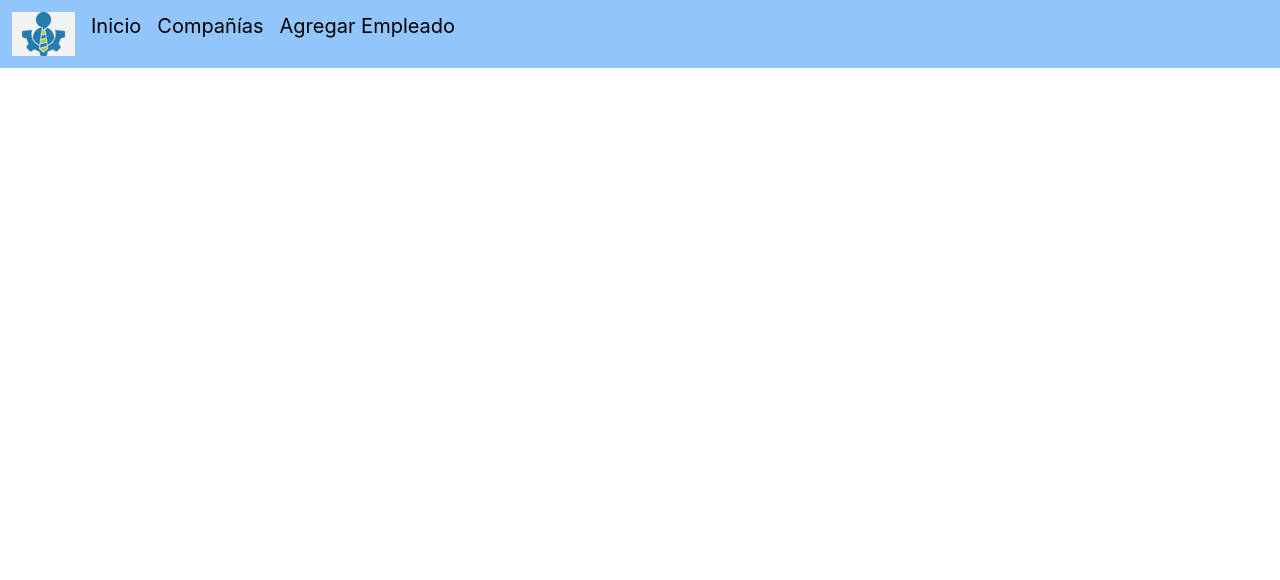
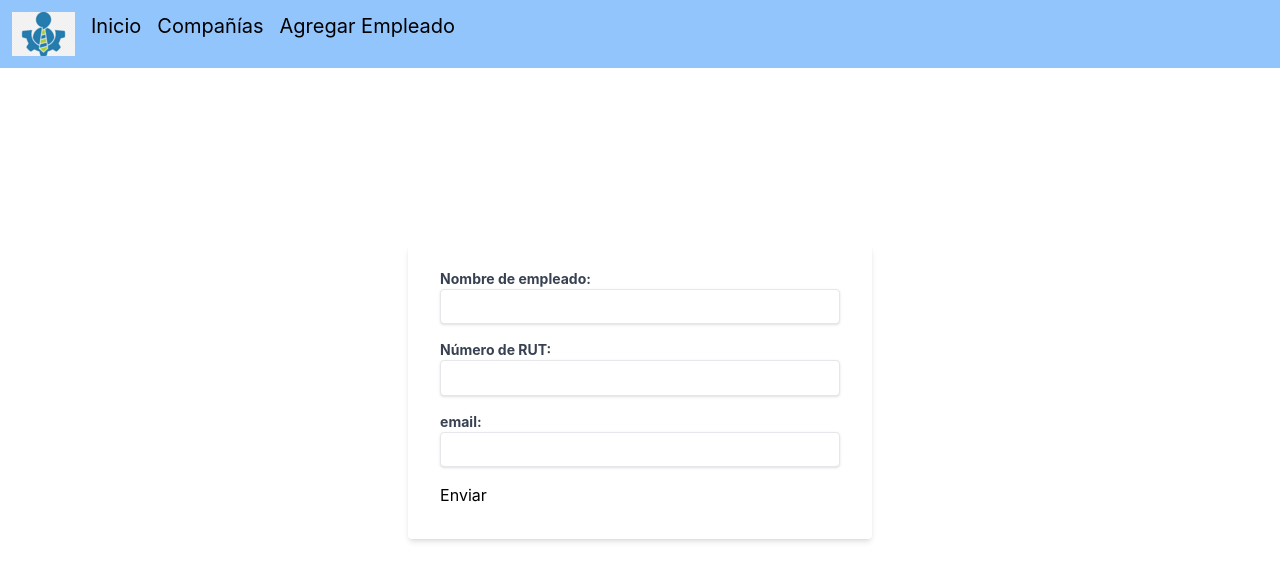
Before and after one commit to csagastegui59/tu-empleado-perfecto-react, a React (Create React App) app: page /companies/1/employeeForm in a window 1280 px wide. Shown: the top 580 px of the page. Built offline with nearby package versions, Linux system fonts and the light colour scheme.

Commit message:
refactor employee form

```diff
--- a/src/components/CreateEmployeeForm.js
+++ b/src/components/CreateEmployeeForm.js
@@ -1,37 +1,101 @@
-import axios from "axios";
-import React from "react";
+import React, { useState } from "react";
+import { useParams } from "react-router-dom";
 
-export function CreateEmployeeForm({ ...props }) {
-  const baseURL = "http://localhost:3001";
-  function createPostEmployee() {
-    axios
-      .post(baseURL + "/companies/:companyId", {
-        name: { ...props.name },
-        email: { ...props.email },
-        rut: { ...props.rut },
-        id: { ...props.id },
-        companyId: { ...props.companyId },
-      })
-      .then((response) => {});
+export function CreateEmployeeForm() {
+  const [name, setName] = useState("");
+  const [rut, setRut] = useState("");
+  const [email, setEmail] = useState("");
+  const [error, setError] = useState(false);
+  const [submited, setSubmited] = useState(false);
+  const params = useParams();
+  const baseURL = "http://localhost:3000/companies";
+
+  function createPostEmployee(event) {
+    setError(false);
+    setSubmited(false);
+    event.preventDefault();
+    fetch(baseURL + "/" + params.id, {
+      method: "POST",
+      headers: {
+        "Content-Type": "application/json",
+      },
+      body: JSON.stringify({
+        name,
+        email,
+        rut,
+        companyId: { ...params.id },
+      }),
+    }).then((response) => {
+      if (!response.ok) {
+        setError(true);
+      } else {
+        setSubmited(true);
+      }
+    });
   }
 
   return (
-    <>
-      <form onSubmit={createPostEmployee}>
-        <label>
-          Nombre de empleado:
-          <input type="text" name="name" value={props.name} />
-        </label>
-        <label>
-          email:
-          <input type="text" name="name" value={props.email} />
-        </label>
-        <label>
-          Rut:
-          <input type="text" name="name" value={props.rut} />
-        </label>
-        <input type="submit" value="Enviar" />
+    <div className="flex justify-center items-center w-screen h-screen">
+      <form
+        onSubmit={createPostEmployee}
+        className="bg-white shadow-md rounded px-8 pt-6 pb-8 mb-4"
+      >
+        <div className="mb-4">
+          <label
+            className="block text-gray-700 text-sm font-bold mb-2"
+            for="name"
+          >
+            Nombre de empleado:
+            <input
+              onChange={(e) => setName(e.target.value)}
+              className="shadow appearance-none border rounded w-full py-2 px-3 text-gray-700 leading-tight focus:outline-none focus:shadow-outline"
+              type="text"
+              name="name"
+              value={name}
+              id="name"
+            />
+          </label>
+        </div>
+        <div className="mb-4">
+          <label
+            className="block text-gray-700 text-sm font-bold mb-2"
+            for="rut"
+          >
+            Número de RUT:
+            <input
+              onChange={(e) => setRut(e.target.value)}
+              className="shadow appearance-none border rounded w-full py-2 px-3 text-gray-700 leading-tight focus:outline-none focus:shadow-outline"
+              type="text"
+              name="rut"
+              value={rut}
+              id="rut"
+            />
+          </label>
+        </div>
+        <div className="mb-4">
+          <label
+            className="block text-gray-700 text-sm font-bold mb-2"
+            for="email"
+          >
+            email:
+            <input
+              onChange={(e) => setEmail(e.target.value)}
+              className="shadow appearance-none border rounded w-full py-2 px-3 text-gray-700 leading-tight focus:outline-none focus:shadow-outline"
+              type="text"
+              name="email"
+              value={email}
+              id="email"
+            />
+          </label>
+        </div>
+        <button type="submit">Enviar</button>
+        {error ? (
+          <p className="text-red-500">Debes llenar todos los campos</p>
+        ) : null}
+        {submited ? (
+          <p className="text-green-500">Se agregó el empleado {name} de manera exitosa</p>
+        ) : null}
       </form>
-    </>
+    </div>
   );
 }
```
